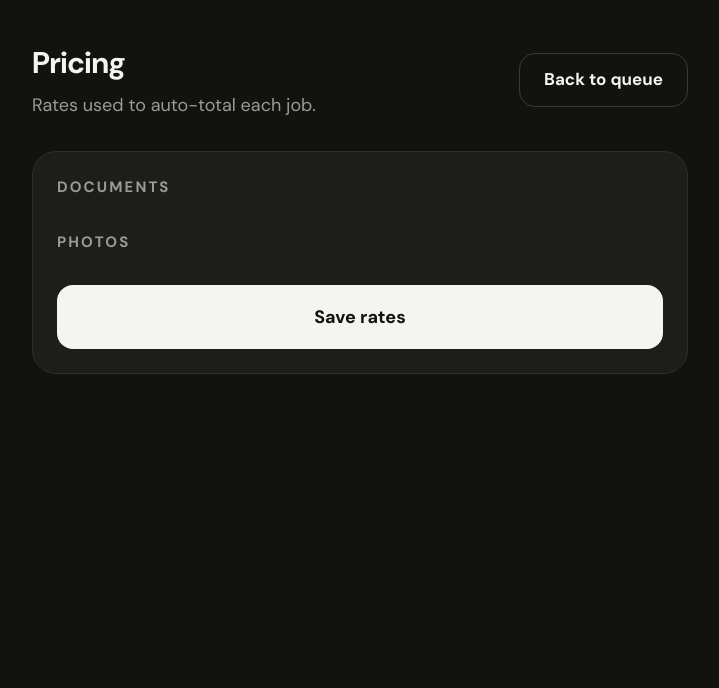
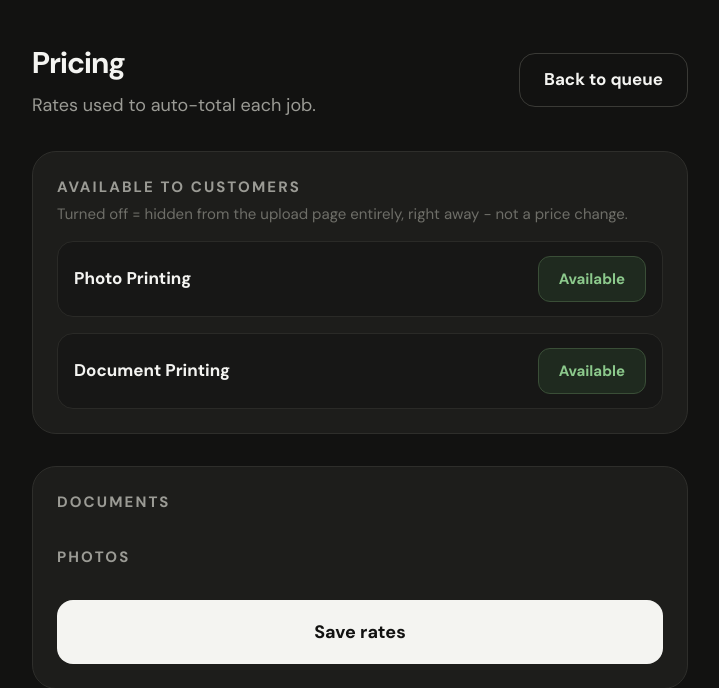
Before and after one commit to devznawfu/PRINTME, a Flask app: page /admin/pricing/ in a window 1280 px wide. Shown: the top 688 px of the page, without its empty margins (280-999 px from the left). Run offline with Flask 3, Linux system fonts and the light colour scheme; the visitor is signed in with stand-in values (Sample User, id 1); data that the repository does not hold is empty.

Commit message:
feat: enable/disable services and photo sizes from the Pricing page
Each service card (Photo/Document Printing) and each photo size gets
its own instant on/off toggle - a separate small POST per toggle
(admin_pricing.toggle_availability), not bundled into the price-save
form, so flipping one takes effect immediately rather than waiting on
"Save rates." Disabled sizes disappear from the customer's size picker
entirely; a disabled service's card goes visibly unavailable rather
than just vanishing (a customer wondering "where did Document Printing
go" is worse than seeing why it's greyed out).

Server-side revalidated in upload.submit() the same way page_range
already is - a disabled size can't contribute a quantity even from a
crafted/stale request, live-verified end to end (disabled 4x6, crafted
a request selecting only 4x6, got a 400 with no job created).

```diff
--- a/printme/routes/admin_pricing.py
+++ b/printme/routes/admin_pricing.py
@@ -6,6 +6,7 @@ from flask import Blueprint, redirect, render_template, request, url_for
 
 from printme.extensions import db
 from printme.layout_engine.sizes import PHOTO_SIZES_PX
+from printme.models.availability import Availability, availability_map, size_key
 from printme.models.job import PAPER_FINISHES, QUALITY_LEVELS
 from printme.models.pricing import INTERNAL_COST_KEYS, PricingRate
 from printme.routes.admin_auth import admin_required
@@ -28,6 +29,7 @@ def pricing():
     flat rows, while update_pricing's POST handling stays completely
     generic/key-driven underneath (no restructuring needed there)."""
     rates_by_key = {r.key: r for r in PricingRate.query.all()}
+    availability = availability_map(db.session)
 
     document_rates = [
         rates_by_key[key] for key in DOCUMENT_RATE_LABELS if key in rates_by_key
@@ -42,7 +44,12 @@ def pricing():
                 if key in rates_by_key:
                     cells[(finish, quality)] = rates_by_key[key]
         if cells:
-            photo_groups.append({"size": size, "cells": cells})
+            photo_groups.append({
+                "size": size,
+                "cells": cells,
+                "key": size_key(size),
+                "enabled": availability.get(size_key(size), True),
+            })
 
     cost_rates = [
         rates_by_key[key] for key in INTERNAL_COST_KEYS if key in rates_by_key
@@ -57,7 +64,25 @@ def pricing():
         qualities=QUALITY_LEVELS,
         cost_rates=cost_rates,
         cost_rate_labels={"cost_per_sheet": "Estimated cost per A4 sheet (paper + ink)"},
+        photo_service_enabled=availability.get("service:photo", True),
+        document_service_enabled=availability.get("service:document", True),
     )
+
+
+@bp.route("/availability", methods=["POST"])
+@admin_required
+def toggle_availability():
+    """Flip one Availability row - a whole service (hides that card from
+    the customer's first step) or one photo size (hides just that size's
+    row, e.g. "we're out of glossy 4x6 paper today"). One row per toggle,
+    posted independently of the price-save form below, so flipping a
+    toggle takes effect immediately rather than waiting on "Save rates"."""
+    key = request.form.get("key")
+    row = db.session.get(Availability, key)
+    if row is not None:
+        row.enabled = not row.enabled
+        db.session.commit()
+    return redirect(url_for("admin_pricing.pricing"))
 
 
 @bp.route("/", methods=["POST"])
--- a/printme/static/css/output.css
+++ b/printme/static/css/output.css
@@ -334,9 +334,6 @@
   .mt-1\.5 {
     margin-top: calc(var(--spacing) * 1.5);
   }
-  .mt-2 {
-    margin-top: calc(var(--spacing) * 2);
-  }
   .mt-5 {
     margin-top: calc(var(--spacing) * 5);
   }
@@ -430,15 +427,15 @@
   .h-\[108px\] {
     height: 108px;
   }
+  .h-\[230px\] {
+    height: 230px;
+  }
   .h-\[280px\] {
     height: 280px;
   }
   .h-\[320px\] {
     height: 320px;
   }
-  .h-\[360px\] {
-    height: 360px;
-  }
   .h-full {
     height: 100%;
   }
@@ -454,8 +451,14 @@
   .max-h-full {
     max-height: 100%;
   }
+  .min-h-\[40px\] {
+    min-height: 40px;
+  }
   .min-h-\[44px\] {
     min-height: 44px;
+  }
+  .min-h-\[46px\] {
+    min-height: 46px;
   }
   .min-h-\[52px\] {
     min-height: 52px;
--- a/printme/templates/admin/pricing.html
+++ b/printme/templates/admin/pricing.html
@@ -9,6 +9,27 @@
       <span class="text-lg text-muted">Rates used to auto-total each job.</span>
     </div>
     <a href="{{ url_for('admin_dashboard.dashboard') }}" class="flex min-h-[54px] items-center rounded-2xl border border-line px-6 text-[17px] font-bold">Back to queue</a>
+  </div>
+
+  <div class="flex flex-col gap-4 rounded-3xl border border-border bg-panel p-6">
+    <div class="flex flex-col gap-1">
+      <h2 class="text-[15px] font-bold uppercase tracking-[0.14em] text-muted">Available to customers</h2>
+      <span class="text-[15px] text-faint">Turned off = hidden from the upload page entirely, right away - not a price change.</span>
+    </div>
+    <div class="flex items-center justify-between gap-4 rounded-2xl border border-header-line bg-inset px-4 py-3.5">
+      <span class="text-[17px] font-bold">Photo Printing</span>
+      <form method="post" action="{{ url_for('admin_pricing.toggle_availability') }}">
+        <input type="hidden" name="key" value="service:photo">
+        <button type="submit" class="flex min-h-[46px] items-center rounded-xl border px-5 text-[15px] font-bold {{ 'border-ok-line bg-ok-bg text-ok-dot' if photo_service_enabled else 'border-line text-muted' }}">{{ "Available" if photo_service_enabled else "Unavailable" }}</button>
+      </form>
+    </div>
+    <div class="flex items-center justify-between gap-4 rounded-2xl border border-header-line bg-inset px-4 py-3.5">
+      <span class="text-[17px] font-bold">Document Printing</span>
+      <form method="post" action="{{ url_for('admin_pricing.toggle_availability') }}">
+        <input type="hidden" name="key" value="service:document">
+        <button type="submit" class="flex min-h-[46px] items-center rounded-xl border px-5 text-[15px] font-bold {{ 'border-ok-line bg-ok-bg text-ok-dot' if document_service_enabled else 'border-line text-muted' }}">{{ "Available" if document_service_enabled else "Unavailable" }}</button>
+      </form>
+    </div>
   </div>
 
   <form method="post" action="{{ url_for('admin_pricing.update_pricing') }}" class="flex flex-col gap-8 rounded-3xl border border-border bg-panel p-6">
@@ -29,7 +50,13 @@
       <h2 class="text-[15px] font-bold uppercase tracking-[0.14em] text-muted">Photos</h2>
       {% for group in photo_groups %}
       <div class="flex flex-col gap-3 rounded-2xl border border-header-line bg-inset p-4">
-        <span class="text-[17px] font-bold">{{ group.size }}</span>
+        <div class="flex items-center justify-between gap-4">
+          <span class="text-[17px] font-bold">{{ group.size }}</span>
+          <form method="post" action="{{ url_for('admin_pricing.toggle_availability') }}">
+            <input type="hidden" name="key" value="{{ group.key }}">
+            <button type="submit" class="flex min-h-[40px] items-center rounded-lg border px-4 text-[13px] font-bold {{ 'border-ok-line bg-ok-bg text-ok-dot' if group.enabled else 'border-line text-muted' }}">{{ "Available" if group.enabled else "Unavailable" }}</button>
+          </form>
+        </div>
         <div class="flex flex-col gap-2">
           {% for finish in finishes %}
           {% for quality in qualities %}
```
Also changed, not shown: printme/routes/upload.py (+31 -5 lines), printme/templates/upload/index.html (+10 -2 lines), tests/test_admin_pricing.py (+89 -1 lines).
